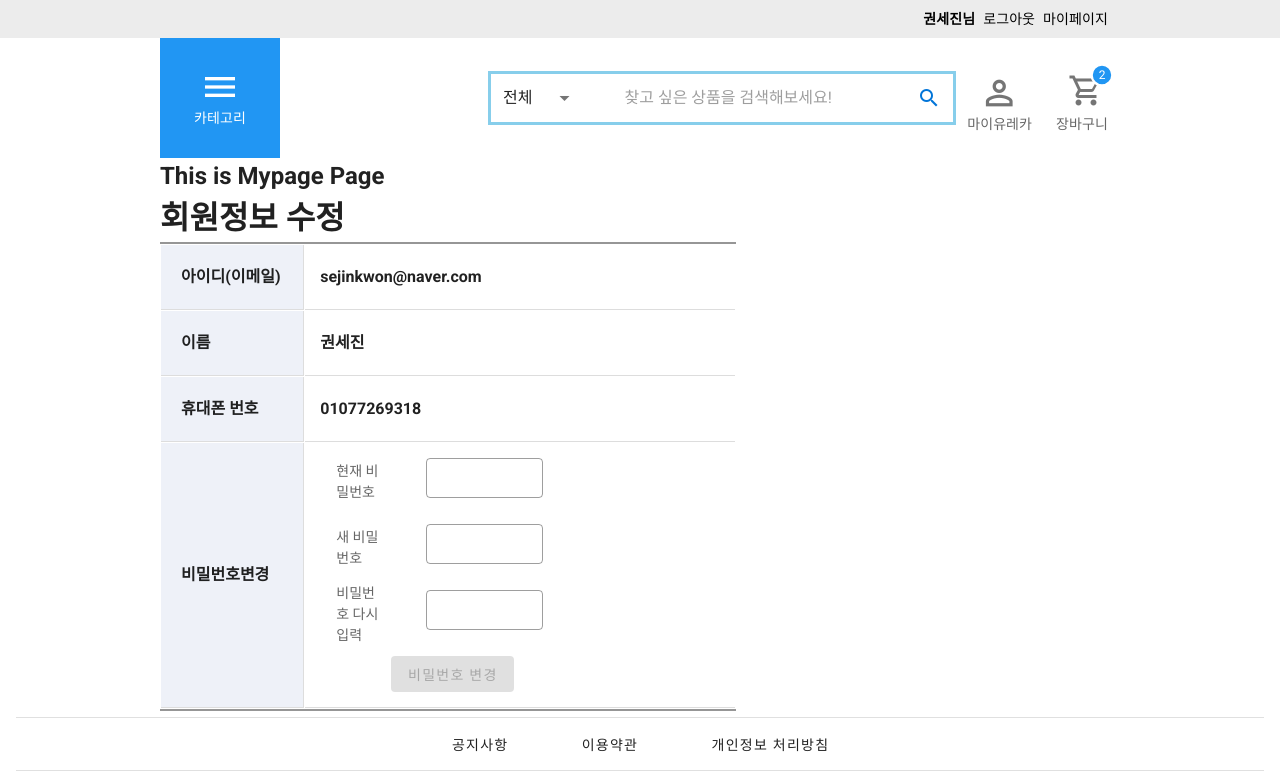
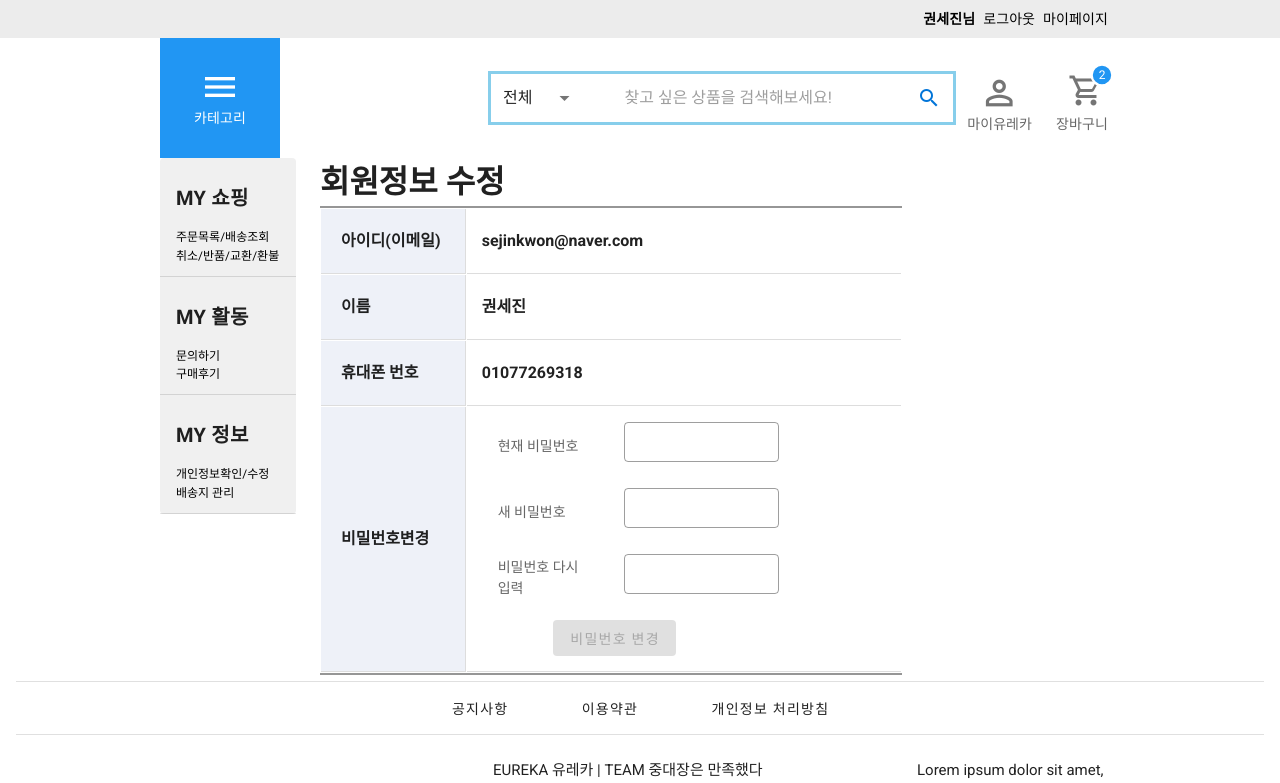
Before and after one commit to smileeeey/DDoreka, a Vue app in the folder frontend/: page /mypage/usermodify in a window 1280 px wide. Shown: the top 783 px of the page. Built offline with nearby package versions, Linux system fonts and the light colour scheme; sample sign-in values are in the browser's storage.

Commit message:
feat(mypage) : design mypage navbar and setting route

```diff
--- a/frontend/src/components/accounts/ChangePassword.vue
+++ b/frontend/src/components/accounts/ChangePassword.vue
@@ -2,10 +2,10 @@
   <div>
   <v-container fluid>
     <v-row>
-      <v-col cols="3">
+      <v-col cols="4">
         <v-subheader>현재 비밀번호</v-subheader>
       </v-col>
-      <v-col cols="4">
+      <v-col cols="5">
         <v-text-field
           solo flat dense outlined required validate-on-blur
           type="password"
@@ -15,10 +15,10 @@
     </v-row>
 
     <v-row>
-      <v-col cols="3">
+      <v-col cols="4">
         <v-subheader>새 비밀번호</v-subheader>
       </v-col>
-      <v-col cols="4">
+      <v-col cols="5">
         <v-text-field
           solo flat dense outlined required
           :rules="[required, min_pw]"
@@ -29,10 +29,10 @@
     </v-row>
 
     <v-row>
-      <v-col cols="3">
+      <v-col cols="4">
         <v-subheader>비밀번호 다시 입력</v-subheader>
       </v-col>
-      <v-col cols="4">
+      <v-col cols="5">
         <v-text-field
           solo flat dense outlined required
           :rules="[passwordConfirmationRule]"
--- /dev/null
+++ b/frontend/src/components/mypage/MypageNav.vue
@@ -0,0 +1,116 @@
+<template>
+  <v-card
+    width="143"
+    flat
+    class="card-css"
+  >
+      <v-list-item>
+        <v-list-item-content>
+          <v-list-item-title class="title title-padding">
+            MY 쇼핑
+          </v-list-item-title>
+          <v-list-item-subtitle>
+            <a
+              @click="gotoOrderList">
+              주문목록/배송조회
+            </a>
+          </v-list-item-subtitle>
+          <v-list-item-subtitle>
+            <a
+              @click="gotoCRE">
+              취소/반품/교환/환불
+            </a>
+          </v-list-item-subtitle>
+        </v-list-item-content>
+      </v-list-item>
+
+      <v-divider></v-divider>
+      <v-list-item>
+        <v-list-item-content>
+          <v-list-item-title class="title title-padding">
+            MY 활동
+          </v-list-item-title>
+          <v-list-item-subtitle>
+            <a>
+              문의하기
+            </a>
+          </v-list-item-subtitle>
+          <v-list-item-subtitle>
+            <a
+              @click="gotoReview">
+              구매후기
+            </a>
+          </v-list-item-subtitle>
+        </v-list-item-content>
+      </v-list-item>
+
+      <v-divider></v-divider>
+      <v-list-item>
+        <v-list-item-content>
+          <v-list-item-title class="title title-padding">
+            MY 정보
+          </v-list-item-title>
+          <v-list-item-subtitle>
+            <a
+              @click="gotoUserModify"
+            >
+              개인정보확인/수정
+            </a>
+          </v-list-item-subtitle>
+          <v-list-item-subtitle>
+            <a>
+              배송지 관리
+            </a>
+          </v-list-item-subtitle>
+        </v-list-item-content>
+      </v-list-item>
+
+      <v-divider></v-divider>
+
+  </v-card>
+</template>
+
+<script>
+export default {
+  name: 'MypageNav',
+  methods: {
+    gotoOrderList() {
+      if (this.$route.path !== "/mypage/order/list") { this.$router.push({ name: 'OrderList' }) }
+    },
+    gotoCRE() {
+      if (this.$route.path !== "/mypage/cancel-return-exchange/list") { this.$router.push({ name: 'CancelReturnExchangeList' }) }
+    },
+    gotoReview() {
+      if (this.$route.path !== "/mypage/product/review") { this.$router.push({ name: 'ProductReview' }) }
+    },
+    gotoUserModify() {
+      if (this.$route.path !== "/mypage/usermodify") { this.$router.push({ name: 'UserModify' }) }
+    },
+  }
+}
+</script>
+
+<style scoped>
+  .card-css {
+    background-color: #f0f0f0 !important;
+    border-width: 0px 1px 1px !important;
+
+    border-color: rgb(225, 228, 230) !important;
+  }
+
+  .title-padding {
+    padding-top: 1rem;
+    padding-bottom: 1rem;
+    font-weight: bold;
+  }
+
+  a {
+    color: black;
+    font-size: 0.75rem;
+    text-decoration: none;
+  }
+
+  a:hover {
+    color: #3D82F7;
+  }
+</style>
--- a/frontend/src/views/Mypage.vue
+++ b/frontend/src/views/Mypage.vue
@@ -1,12 +1,20 @@
 <template>
-  <div>
-    <h2>This is Mypage Page</h2>
-    <router-view />
-  </div>
+<div style="width: 100%;">
+  <v-row style="width: 100%;">
+    <v-col cols="2">
+      <MypageNav />
+    </v-col>
+    <v-col cols="10">
+      <router-view />
+    </v-col>
+  </v-row>
+</div>
 </template>
 
 <script>
+import MypageNav from '../components/mypage/MypageNav.vue'
 export default {
+  components: { MypageNav },
   name: 'Mypage',
   created: function () {
     const token = localStorage.getItem('jwt')
--- a/frontend/src/views/mypage/UserModify.vue
+++ b/frontend/src/views/mypage/UserModify.vue
@@ -38,7 +38,7 @@ export default {
 
 <style scoped>
   .simple_table {
-    width: 60%;
+    width: 75%;
     border-top: 2px solid #969696;
     border-bottom: 2px solid #969696;
     border-collapse: separate;
```
